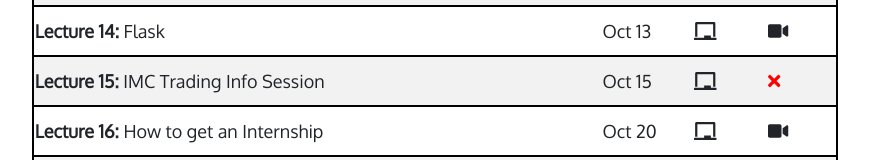
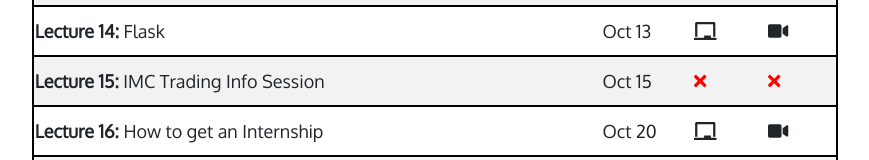
Before and after one commit to CS196Illinois/official-website, an Angular app in the folder frontend/: page /resources in a window 1280 px wide. Shown: the part 1764-1924 px from the top of the page, without its empty margins (365-1234 px from the left). Built offline with nearby package versions, Linux system fonts and the light colour scheme.

Commit message:
Fix icon bug in missing slides in lecture table

```diff
--- a/frontend/src/app/components/lectures-table/lectures-table.component.html
+++ b/frontend/src/app/components/lectures-table/lectures-table.component.html
@@ -20,7 +20,10 @@
             </td>
             <td>
                 <span>
-                    <a href={{lecture.slides}} target="_blank" rel="nooponer noreferrer"><fa-icon [icon]="faChalkboard"></fa-icon></a>
+                    <a *ngIf="lecture.slides" href={{lecture.slides}} target="_blank" rel="nooponer noreferrer">
+                        <fa-icon [icon]="faChalkboard"></fa-icon>
+                    </a>
+                    <fa-icon *ngIf="!lecture.slides" [icon]="faTimes" style="color: red"></fa-icon>
                 </span>
             </td>
             <td>
```
